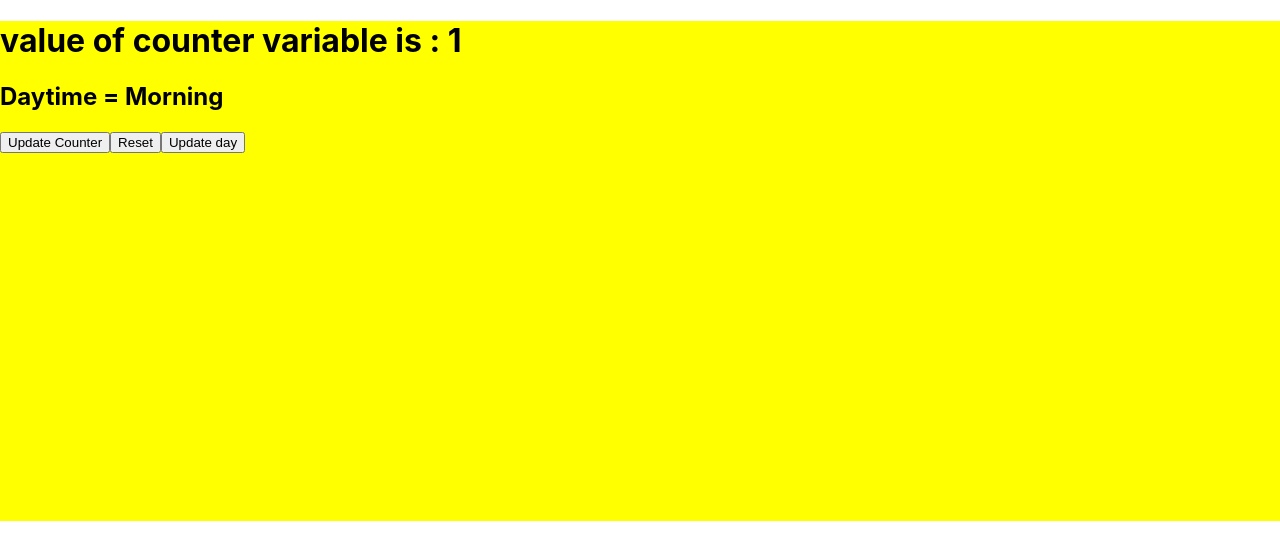
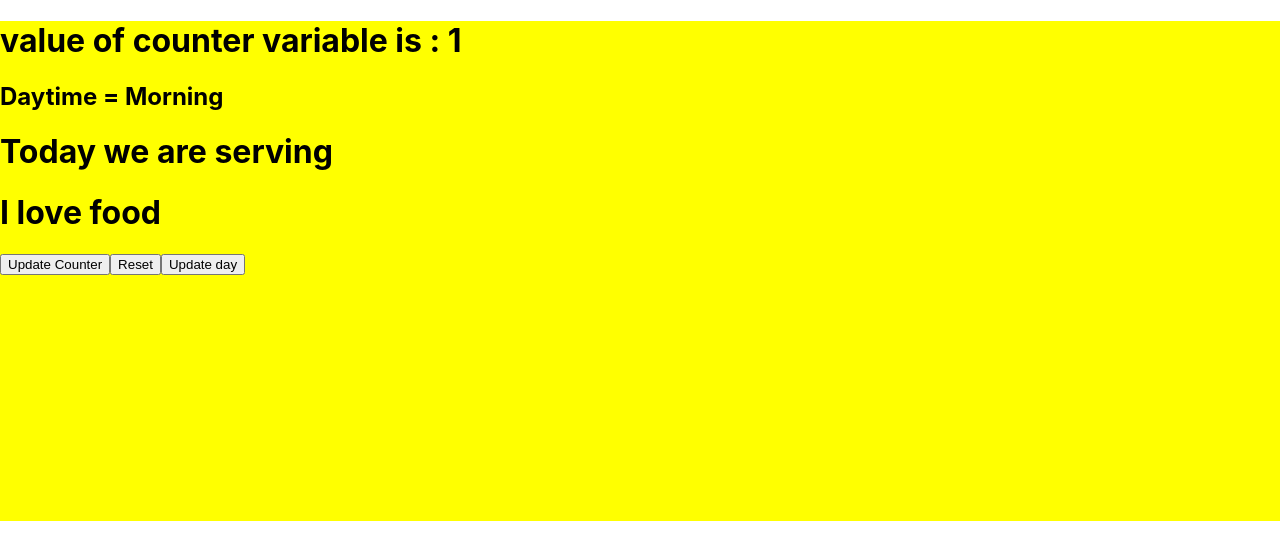
Before and after one commit to fasihshaikh/bootcamp-react-app, a React (Create React App) app: page / in a window 1280 px wide. Shown: the top 560 px of the page. Built offline with nearby package versions, Linux system fonts and the light colour scheme.

Commit message:
Used Dinner.js again

```diff
--- a/src/App.js
+++ b/src/App.js
@@ -12,7 +12,7 @@
     <div className={`box ${isMorning ? 'dayLight': ''}`}>
     <Message counter={count}/>
       <h2>Daytime = {isMorning ? 'Morning' : 'Night'}</h2>
-
+      <Dinner/>
 
        <button onClick={()=> setCount(++count)}>Update Counter </button>
        <button onClick={()=> setCount(0)}>Reset </button>
```
Also changed, not shown: 1 other file (tests, documents, lock files or other folders).
